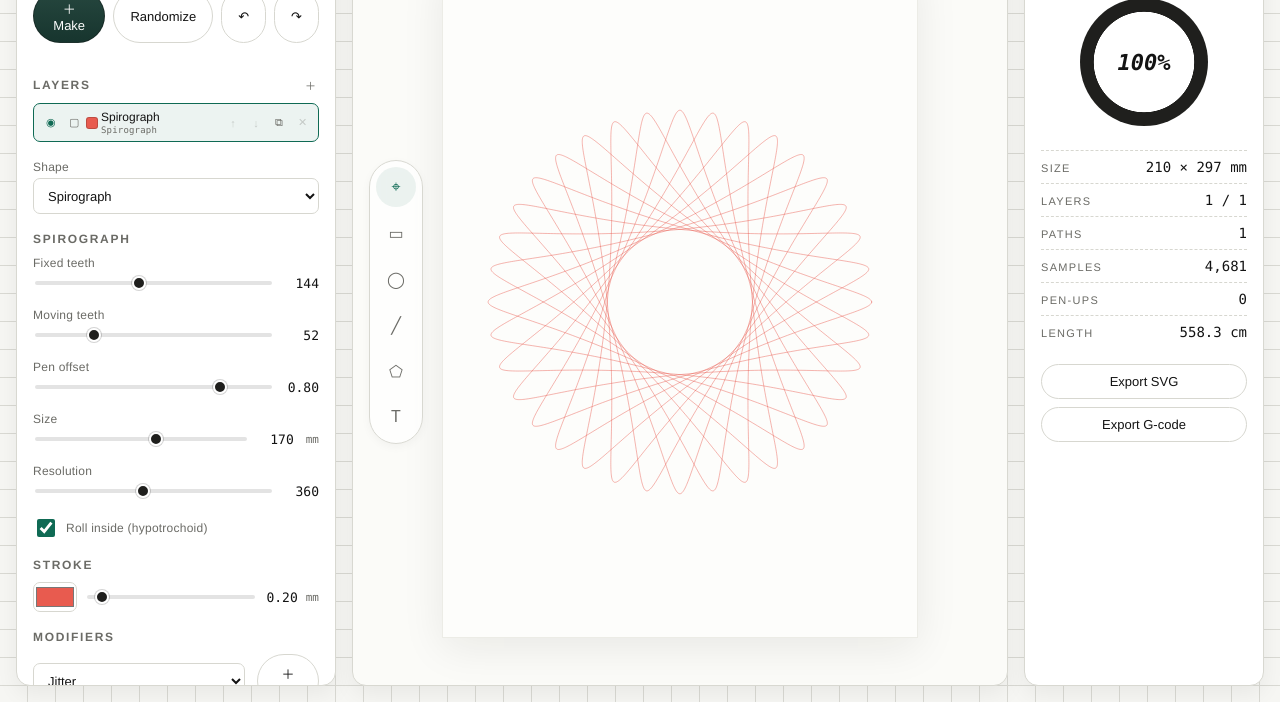
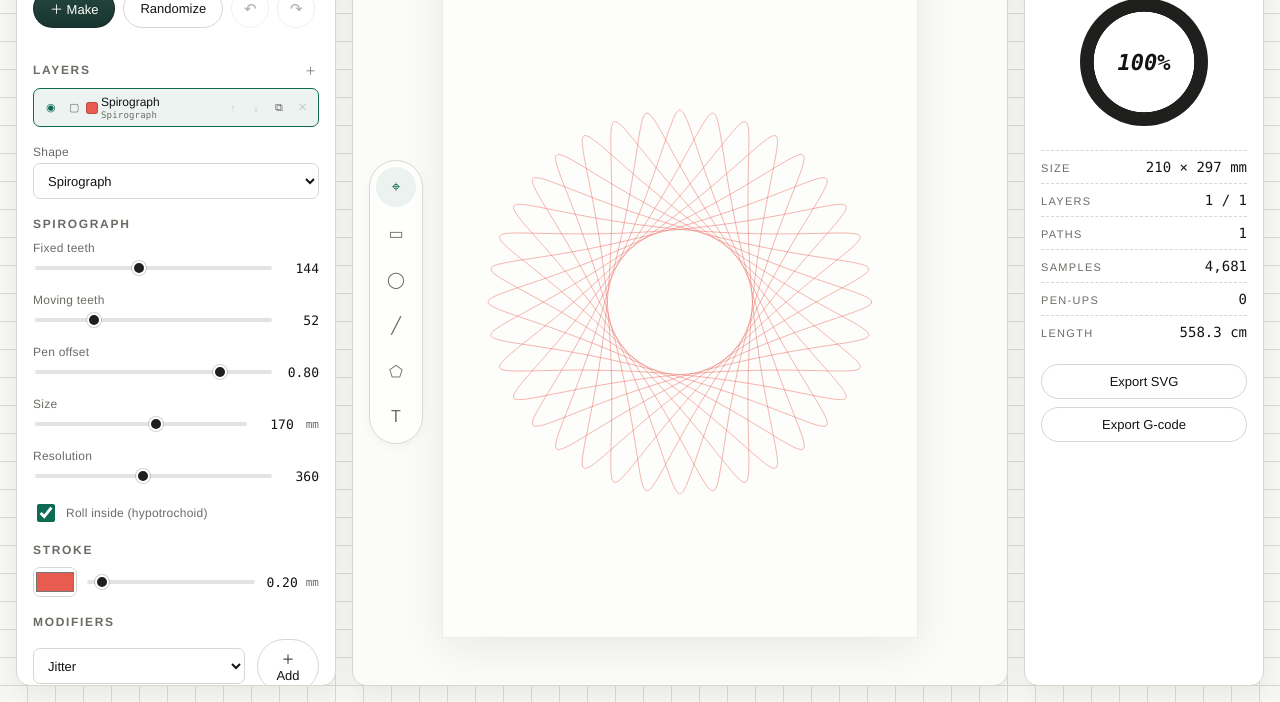
Before and after one commit to ketangit/lineworkart-mirror-raw, a website built with Vite: page index.html in a window 1280 px wide. Shown: the part 98-800 px from the top of the page. Built offline with nearby package versions, Linux system fonts and the light colour scheme.

Commit message:
feat: add undo/redo button styles; wrap verbs row

```diff
--- a/src/styles/editor.css
+++ b/src/styles/editor.css
@@ -98,6 +98,7 @@ body {
 
 .verbs {
   display: flex;
+  flex-wrap: wrap;
   gap: var(--space-2);
   padding: 0 var(--space-4) var(--space-4);
 }
@@ -136,6 +137,19 @@ body {
 .btn--block {
   width: 100%;
   text-align: center;
+}
+
+.btn--icon {
+  padding: 9px 0;
+  width: 38px;
+  text-align: center;
+  font-size: 15px;
+  line-height: 1;
+}
+
+.btn--icon:disabled {
+  opacity: 0.35;
+  cursor: default;
 }
 
 /* ---- Field controls (auto-generated from schema) ---- */
```
